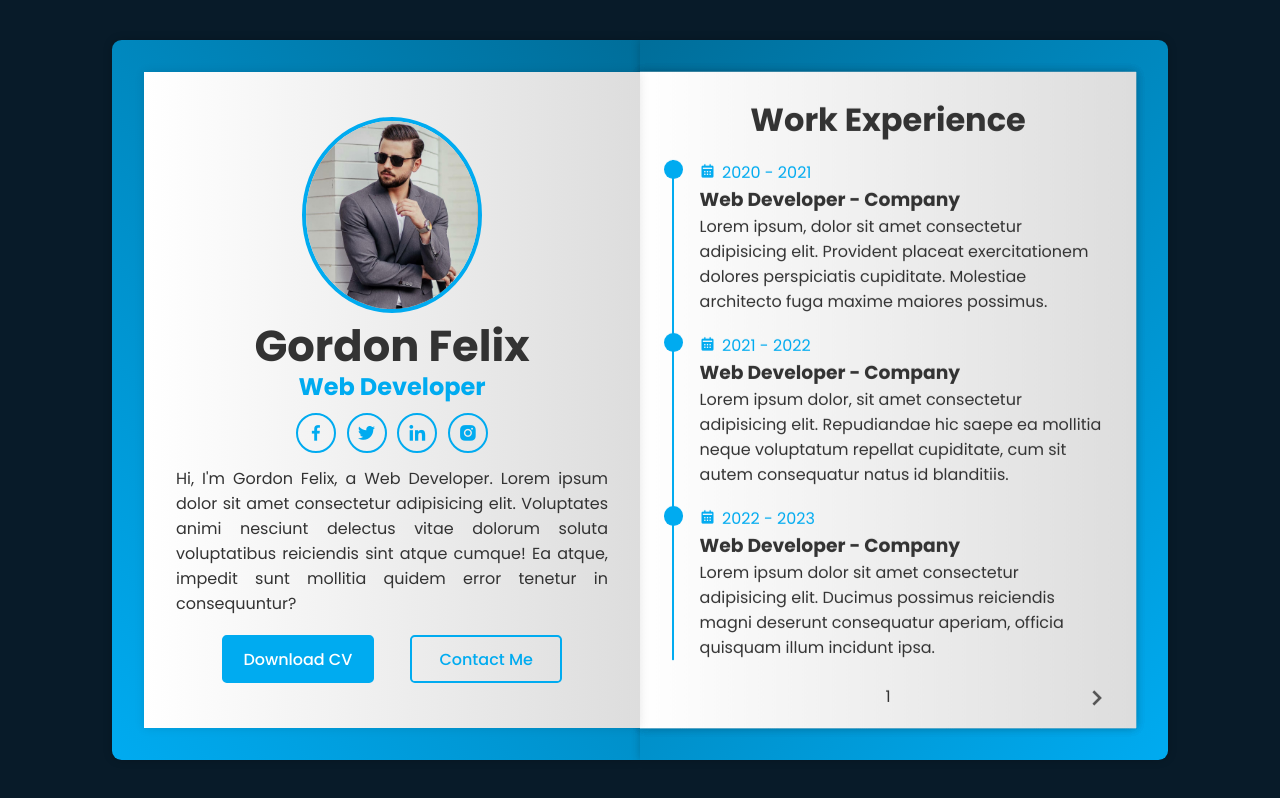
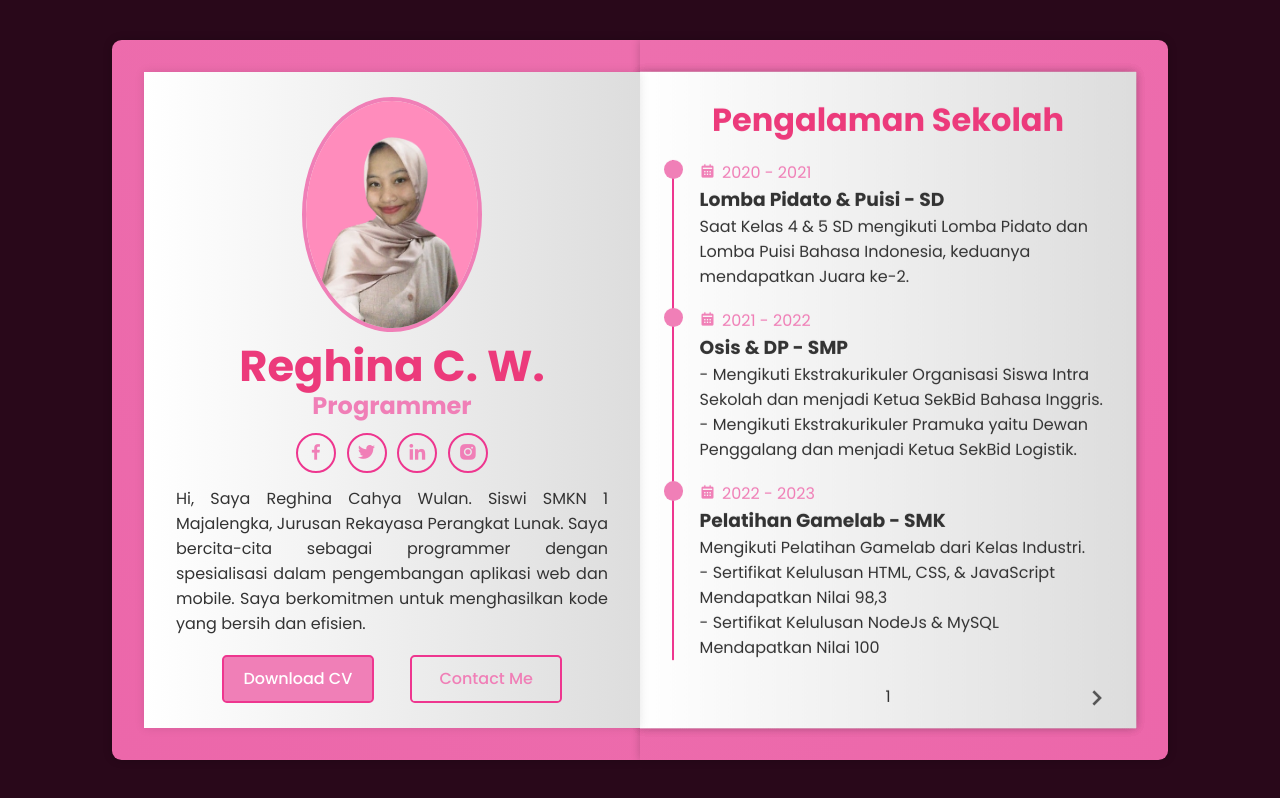
Before and after one commit to reghinac/reghinac.github.io, a plain HTML site: page index.html in a window 1280 px wide. Drawn offline with nearby package versions, Linux system fonts and the light colour scheme.

Commit message:
perubahan

```diff
--- a/index.html
+++ b/index.html
@@ -21,20 +21,21 @@
             <!-- profile page -->
             <div class="book-page page-left">
                 <div class="profile-page">
-                    <img src="gordon.jpg" alt="">
-                    <h1>Gordon Felix</h1>
-                    <h3>Web Developer</h3>
+                    <img src="ok.png" alt="">
+                    <h1>Reghina C. W.</h1>
+                    <h3>Programmer</h3>
 
                     <div class="social-media">
-                        <a href="#"><i class='bx bxl-facebook'></i></a>
-                        <a href="#"><i class='bx bxl-twitter'></i></a>
-                        <a href="#"><i class='bx bxl-linkedin'></i></a>
-                        <a href="#"><i class='bx bxl-instagram-alt'></i></a>
+                        <a href="https://www.facebook.com/rghnachya"><i class='bx bxl-facebook'></i></a>
+                        <a href="https://x.com/snoowcats"><i class='bx bxl-twitter'></i></a>
+                        <a href="https://www.linkedin.com/in/reghina-cahya-7a4432311/"><i class='bx bxl-linkedin'></i></a>
+                        <a href="https://www.instagram.com/reghinaac/"><i class='bx bxl-instagram-alt'></i></a>
                     </div>
 
-                    <p>Hi, I'm Gordon Felix, a Web Developer. Lorem ipsum dolor sit amet consectetur adipisicing elit.
-                        Voluptates animi nesciunt delectus vitae dolorum soluta voluptatibus reiciendis sint atque
-                        cumque! Ea atque, impedit sunt mollitia quidem error tenetur in consequuntur?</p>
+                    <p>Hi, Saya Reghina Cahya Wulan. Siswi SMKN 1 Majalengka, Jurusan Rekayasa Perangkat Lunak. Saya bercita-cita
+                        sebagai programmer dengan spesialisasi dalam pengembangan aplikasi web dan mobile.
+                        Saya berkomitmen untuk menghasilkan kode yang bersih dan efisien.
+                        </p>
 
                     <div class="btn-box">
                         <a href="#" class="btn">Download CV</a>
@@ -47,25 +48,32 @@
             <div class="book-page page-right turn" id="turn-1">
                 <!-- page 1 (work experience) -->
                 <div class="page-front">
-                   <h1 class="title">Work Experience</h1>
+                   <h1 class="title">Pengalaman Sekolah</h1>
 
                 <div class="workeduc-box">
                     <div class="workeduc-content">
                         <span class="year"><i class='bx bxs-calendar'></i>2020 - 2021</span>
-                        <h3>Web Developer - Company</h3>
-                        <p>Lorem ipsum, dolor sit amet consectetur adipisicing elit. Provident placeat exercitationem dolores perspiciatis cupiditate. Molestiae architecto fuga maxime maiores possimus.</p>
+                        <h3>Lomba Pidato & Puisi - SD</h3>
+                        <p>Saat Kelas 4 & 5 SD mengikuti Lomba Pidato dan Lomba Puisi Bahasa Indonesia, keduanya mendapatkan Juara ke-2.</p>
+
                     </div>
 
                     <div class="workeduc-content">
                         <span class="year"><i class='bx bxs-calendar'></i>2021 - 2022</span>
-                        <h3>Web Developer - Company</h3>
-                        <p>Lorem ipsum dolor, sit amet consectetur adipisicing elit. Repudiandae hic saepe ea mollitia neque voluptatum repellat cupiditate, cum sit autem consequatur natus id blanditiis.</p>
+                        <h3>Osis & DP - SMP</h3>
+                        <p> - Mengikuti Ekstrakurikuler Organisasi Siswa Intra Sekolah dan menjadi Ketua SekBid Bahasa Inggris.
+                        <br> - Mengikuti Ekstrakurikuler Pramuka yaitu Dewan Penggalang dan menjadi Ketua SekBid Logistik.
+                        </p>
                     </div>
 
                     <div class="workeduc-content">
                         <span class="year"><i class='bx bxs-calendar'></i>2022 - 2023</span>
-                        <h3>Web Developer - Company</h3>
-                        <p>Lorem ipsum dolor sit amet consectetur adipisicing elit. Ducimus possimus reiciendis magni deserunt consequatur aperiam, officia quisquam illum incidunt ipsa.</p>
+                        <h3>Pelatihan Gamelab - SMK</h3>
+                        <p>Mengikuti Pelatihan Gamelab dari Kelas Industri.
+                        <br> - Sertifikat Kelulusan HTML, CSS, & JavaScript Mendapatkan Nilai 98,3
+                        <br> - Sertifikat Kelulusan NodeJs & MySQL Mendapatkan Nilai 100
+                        </p>
+
                     </div>
                 </div>
 
@@ -79,25 +87,33 @@
 
             <!-- page 2 (education) -->
             <div class="page-back">
-                <h1 class="title">Education</h1>
+                <h1 class="title">Pendidikan</h1>
 
              <div class="workeduc-box">
                  <div class="workeduc-content">
-                     <span class="year"><i class='bx bxs-calendar'></i>2017 - 2018</span>
-                     <h3>Master Degree - University</h3>
-                     <p>Lorem ipsum, dolor sit amet consectetur adipisicing elit. Provident placeat exercitationem dolores perspiciatis cupiditate. Molestiae architecto fuga maxime maiores possimus.</p>
+                     <span class="year"><i class='bx bxs-calendar'></i>2013 - 2019</span>
+                     <h3>SDN Sukahaji 1 - SD</h3>
+                     <p> - Mengikuti Lomba Qosidah dan Juara 5.
+                        <br> - Mengikuti Lomba Pidato dan Juara 2.
+                        <br> - Mengikuti Lomba Puisi dan Juara 2. </p>
                  </div>
 
                  <div class="workeduc-content">
-                     <span class="year"><i class='bx bxs-calendar'></i>2018 - 2019</span>
-                     <h3>Master Degree - University</h3>
-                     <p>Lorem ipsum dolor, sit amet consectetur adipisicing elit. Repudiandae hic saepe ea mollitia neque voluptatum repellat cupiditate, cum sit autem consequatur natus id blanditiis.</p>
+                     <span class="year"><i class='bx bxs-calendar'></i>2019 - 2022</span>
+                     <h3>SMPN 1 Sukahaji - SMP</h3>
+                     <p> - Mengikuti Ekstrakurikuler OSIS, DP, & PKS.
+                        <br> - Saat Kelas 8 menjadi Juara Umum Angkatan.
+                        <br> - Mengikuti Lomba Cerdas Cermat.
+                        <br> - Mendapatkan Sertifikat e-learning "Kesehatan & Keselamatan Kerja"
+                     </p>
                  </div>
 
                  <div class="workeduc-content">
-                     <span class="year"><i class='bx bxs-calendar'></i>2019 - 2020</span>
-                     <h3>Master Degree - University</h3>
-                     <p>Lorem ipsum dolor sit amet consectetur adipisicing elit. Ducimus possimus reiciendis magni deserunt consequatur aperiam, officia quisquam illum incidunt ipsa.</p>
+                     <span class="year"><i class='bx bxs-calendar'></i>2022 - 2025</span>
+                     <h3>SMKN 1 Majalengka - SMK</h3>
+                     <p> - Mengikuti Pelatihan Gamelab.
+                        <br> - Mengikuti Ekstrakurikuler Bahasa Inggris dan Masak.
+                     </p>
                  </div>
              </div>
 
@@ -120,28 +136,28 @@
                         <div class="services-content">
                             <i class='bx bx-code-alt'></i>
                             <h3>Web Development</h3>
-                            <p>Lorem, ipsum dolor sit amet consectetur adipisicing elit.</p>
+                            <p>Layanan pembuatan dan pengembangan situs web.</p>
                             <a href="#" class="btn">Read More</a>
                         </div>
 
                         <div class="services-content">
                             <i class='bx bxs-paint'></i>
                             <h3>Creative Design</h3>
-                            <p>Lorem, ipsum dolor sit amet consectetur adipisicing elit.</p>
+                            <p>Layanan desain kreatif untuk membantu bisnis Anda.</p>
                             <a href="#" class="btn">Read More</a>
                         </div>
 
                         <div class="services-content">
                             <i class='bx bx-bar-chart-alt'></i>
                             <h3>Digital Marketing</h3>
-                            <p>Lorem, ipsum dolor sit amet consectetur adipisicing elit.</p>
+                            <p>Solusi pemasaran digital yang komprehensif .</p>
                             <a href="#" class="btn">Read More</a>
                         </div>
 
                         <div class="services-content">
                             <i class='bx bx-search'></i>
-                            <h3>SEO</h3>
-                            <p>Lorem, ipsum dolor sit amet consectetur adipisicing elit.</p>
+                            <h3>App Development</h3>
+                            <p>Layanan pengembangan aplikasi mobie.</p>
                             <a href="#" class="btn">Read More</a>
                         </div>
                     </div>
@@ -167,17 +183,12 @@
                                 <span><i class='bx bxl-html5'></i>HTML</span>
                                 <span><i class='bx bxl-css3'></i>CSS</span>
                                 <span><i class='bx bxl-javascript'></i>JS</span>
-                                <span><i class='bx bxl-angular'></i>Angular</span>
-                                <span><i class='bx bxl-react'></i>React</span>
-                                <span><i class='bx bxl-bootstrap'></i>Bootstrap</span>
-                                <span><i class='bx bxl-tailwind-css'></i>Tailwind</span>
                                 </div>
                             </div>
 
                             <div class="skills-content">
                                 <h3>Back-End</h3>
                                 <div class="content">
-                                    <span><i class='bx bxl-python'></i>Python</span>
                                     <span><i class='bx bxl-java'></i>Java</span>
                                     <span><i class='bx bxl-php'></i>PHP</span>
                                     <span><i class='bx bxl-nodejs'></i>Node</span>
@@ -210,22 +221,22 @@
 
                         <div class="portfolio-box">
                             <div class="img-box">
-                                <img src="poto.jpg" alt="">
+                                <img src="bunga.png" alt="">
                             </div>
 
                             <div class="info-box">
                                 <div class="info-title">
-                                    <h3>Project Name</h3>
-                                    <a href="#">Live Preview<i class='bx bx-link-external'></i></a>
+                                    <h3>Bunga Reghina</h3>
+                                    <a href="https://reghinac.github.io/flower.github.io/">Live Preview<i class='bx bx-link-external'></i></a>
                                 </div>
                                 <p>Tech Used:</p>
-                                <p>Lorem ipsum dolor sit, amet consectetur adipisicing elit.
-                                    Pariatur repellendus dolor molestias id amet veniam dolorem laborum
-                                    quidem repudiandae.</p>
+                                <p>Teknologi yang digunakan untuk membuat proyek tersebut yaitu menggunakan VsCode. Dengan
+                                    bahasa pemrograman HTML, CSS, dan JavaScript.
+                                    </p>
                             </div>
 
                                 <div class="btn-box">
-                                    <a href="#" class="btn">Source Code</a>
+                                    <a href="https://github.com/reghinac/flower.github.io" class="btn">Source Code</a>
                                     <a href="#" class="btn">More Projects</a>
                                 </div>
                             </div>
--- a/style.css
+++ b/style.css
@@ -11,14 +11,14 @@
 }
 
 :root {
-    --bg-color: #081b29;
-    --main-color: #00abf0;
+    --bg-color: #29081a;
+    --main-color: #f07fb7;
     --text-color: #333;
     --second-text-color: #555;
     --white-color: #fff;
-    --cover-color: linear-gradient(45deg, #00abf0, #006e9a);
+    --cover-color: linear-gradient(45deg, #ec67aa, #ed6fae);
     --pages-color: linear-gradient(90deg, #fff, #ddd);
-    --border: .125rem solid #00abf0;
+    --border: .125rem solid #ee368f;
     --box-shadow: 0 0 .6rem rgba(0, 0, 0, .2);
 }
 
@@ -117,6 +117,8 @@ body {
 .profile-page h1 {
     font-size: 2.7rem;
     line-height: 1;
+    color: #ec3a7b;
+
 }
 
 .profile-page h3 {
@@ -221,6 +223,7 @@ body {
 .title {
     text-align: center;
     margin-bottom: 1rem;
+    color: #ec3a7b;
 }
 
 .workeduc-box {
@@ -391,6 +394,8 @@ body {
     justify-content: space-between;
     align-items: center;
     margin-bottom: 1rem;
+    color: #ec3a7b;
+
 }
 
 .portfolio-box .info-box .info-title h3 {
```
Also changed, not shown: bunga.png (added), ok.png (added), r.jpg (added).
